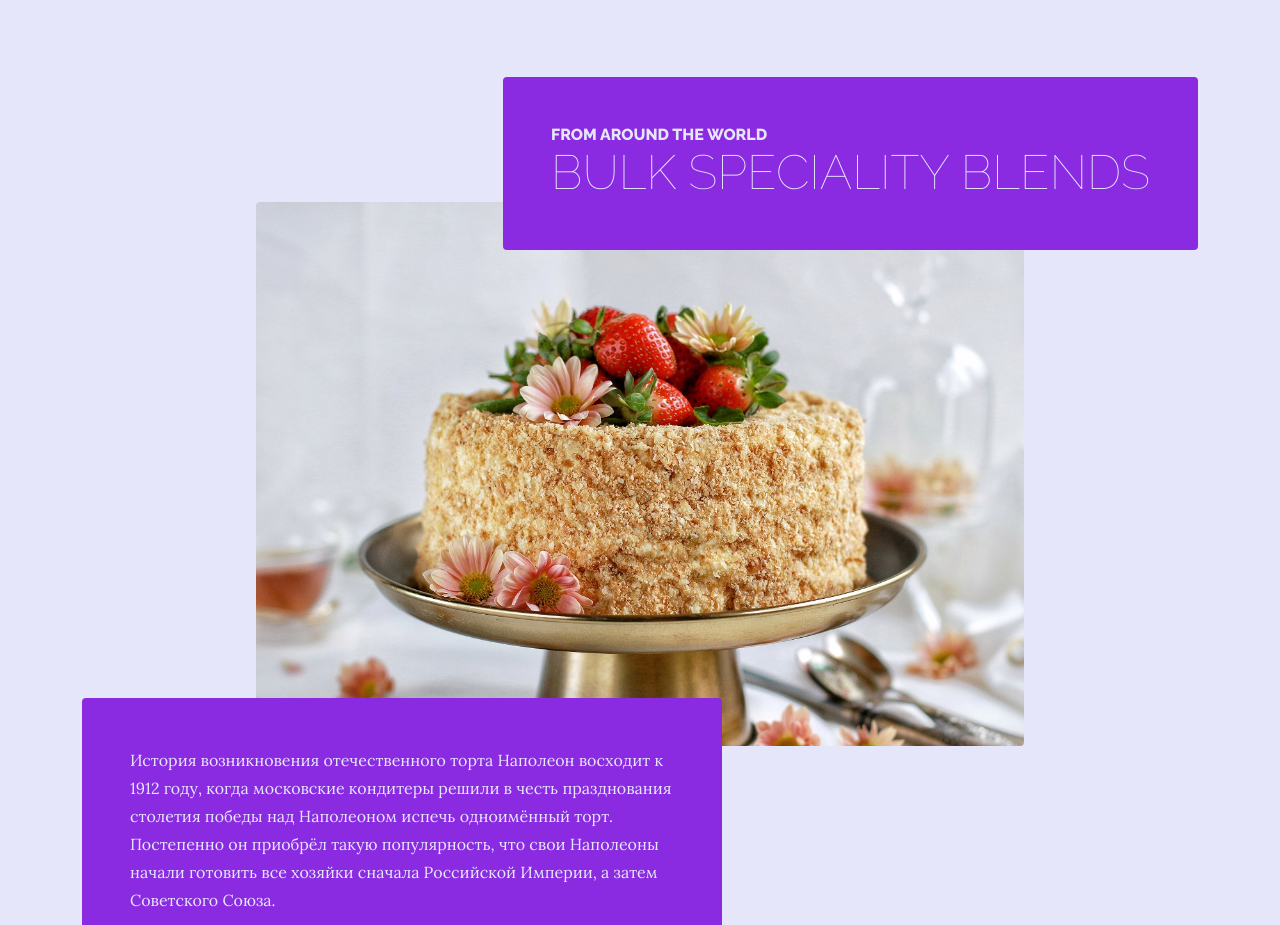
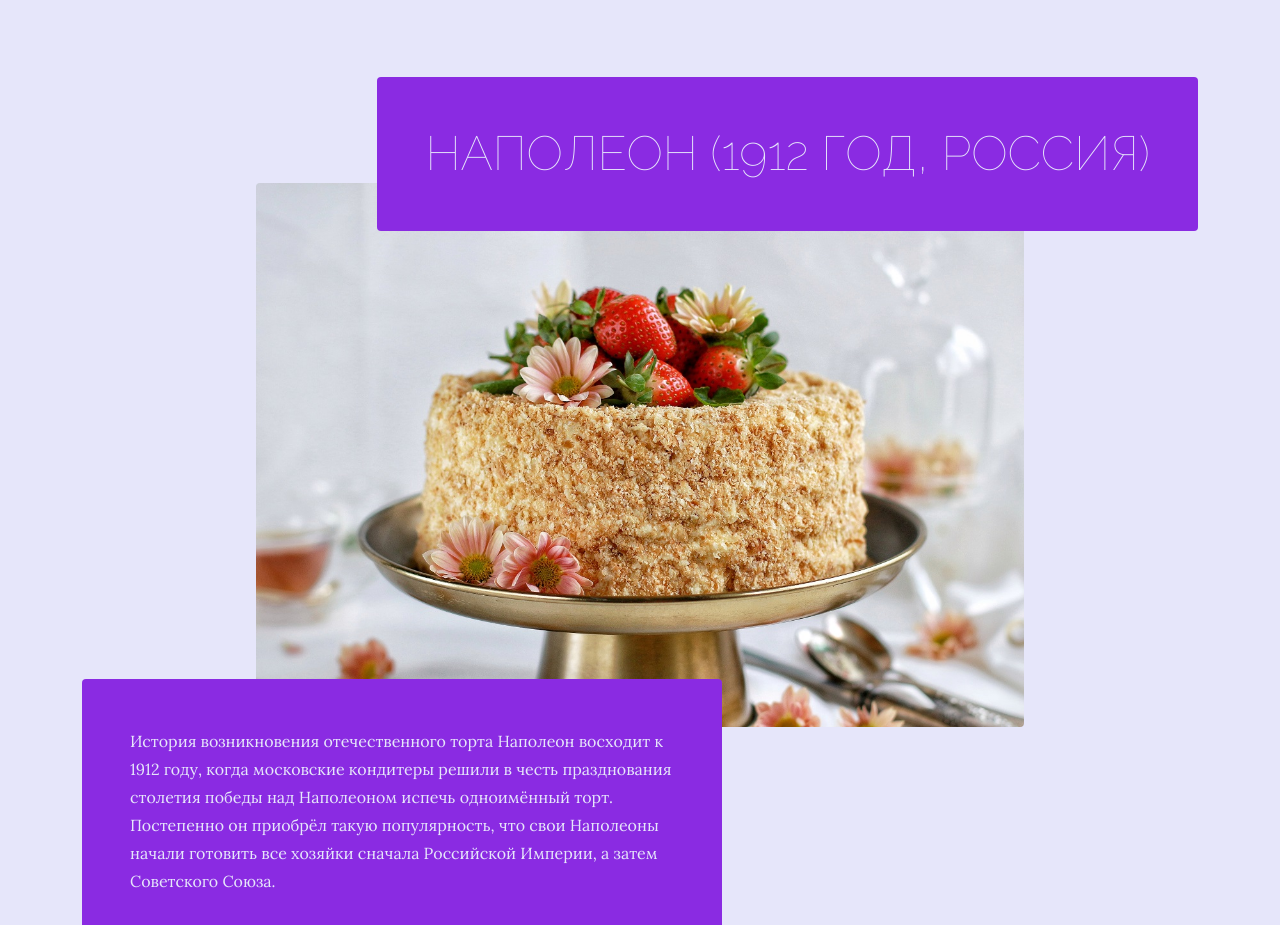
Before and after one commit to Plug56/Vinni-Pux.github.io, a plain HTML site: page products.html in a window 1280 px wide. Shown: the part 3440-4365 px from the top of the page. Drawn offline with nearby package versions, Linux system fonts and the light colour scheme; a script that the page names is missing.

Commit message:
Add files via upload

```diff
--- a/products.html
+++ b/products.html
@@ -83,8 +83,7 @@
                     <div class="product-item-title d-flex">
                         <div class="bg-faded p-5 d-flex ms-auto rounded">
                             <h2 class="section-heading mb-0">
-                                <span class="section-heading-upper">From Around the World</span>
-                                <span class="section-heading-lower">Bulk Speciality Blends</span>
+                                <span class="section-heading-lower">Наполеон (1912 год, Россия)</span>
                             </h2>
                         </div>
                     </div>
```
